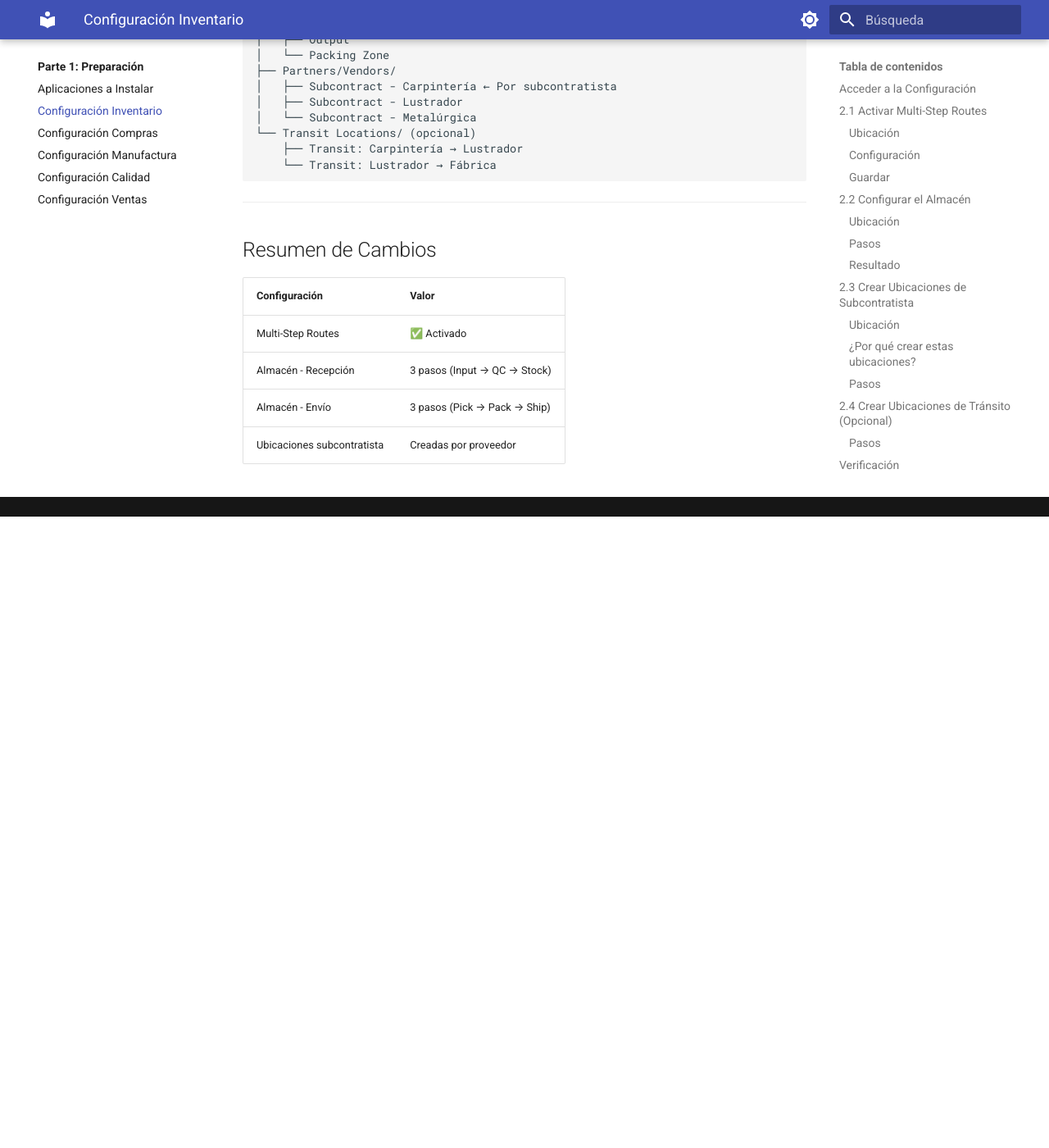
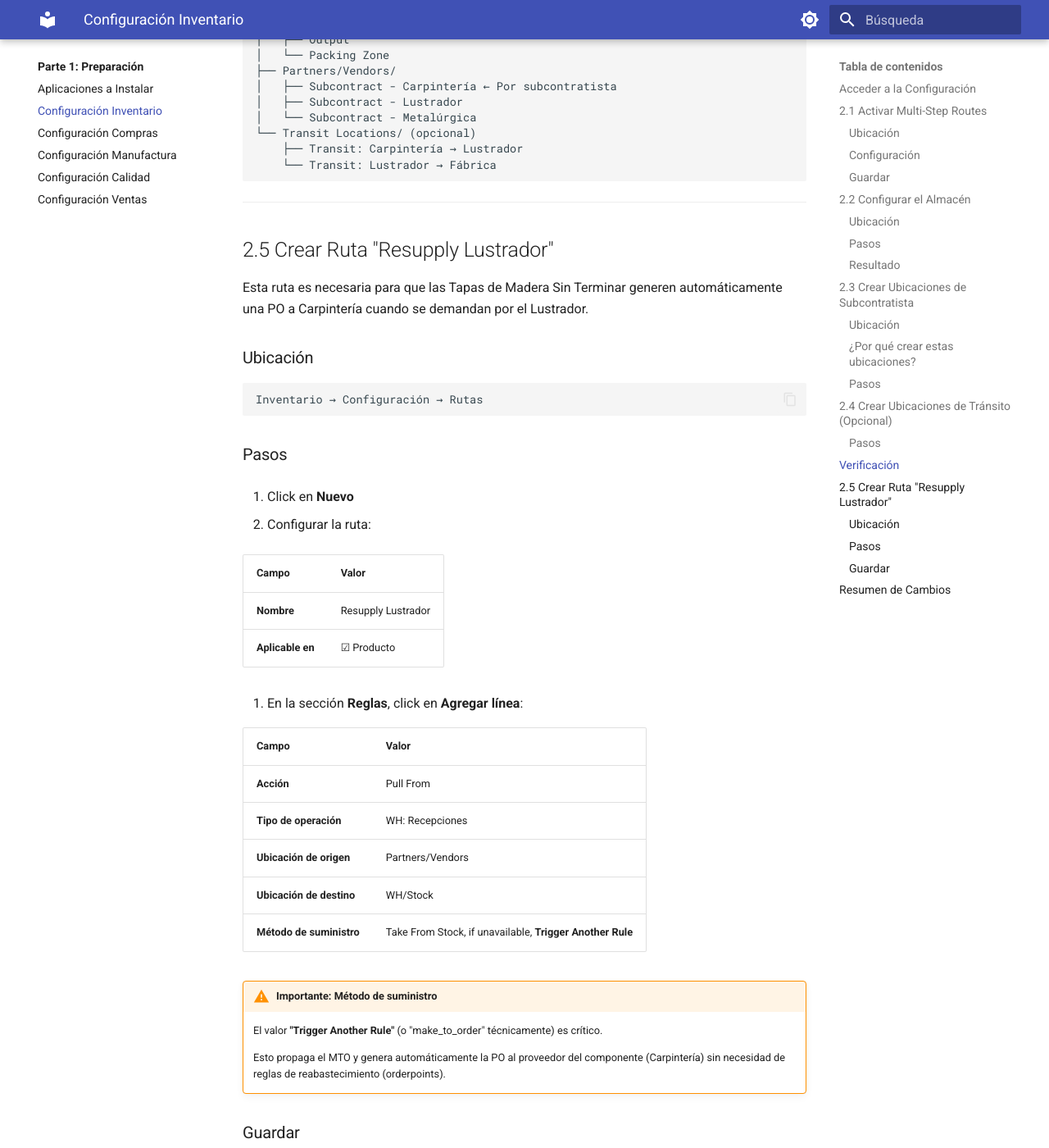
Before and after one commit to NLinks-SA/azul-ba, an MkDocs documentation site: the page built from docs/parte1/02-config-inventario.md, in a window 1280 px wide and 1400 px high, scrolled down 3441 px. Shown: the whole window at 82% size. Built offline with MkDocs 1.6.1 and Material for MkDocs 9.7.7, drawn with Linux system fonts in a browser that asks for light colours; before the commit the page ends 4071 px from its top, so only the background shows below that; some of the changed text lies outside the part shown.

Commit message:
fix: Use MTO pure instead of orderpoints for PO chain generation
- Remove orderpoints from setup.py - MTO propagation works natively
- Add "Resupply Lustrador" route documentation to Part 1
- Update product routes: Tapa Sin Terminar now uses Buy + MTO + Resupply Lustrador
- Document the MTO pure flow: Sale → MO → PO Lustrador → SBC MO → Move (MTO) → PO Carpintería
- Update verification tables with correct routes
- Fix broken link in 03-productos-componentes.md

🤖 Generated with [Claude Code](https://claude.com/claude-code)

Co-Authored-By: Claude <noreply@anthropic.com>

````diff
--- a/docs/parte1/02-config-inventario.md
+++ b/docs/parte1/02-config-inventario.md
@@ -143,6 +143,47 @@ Al finalizar deberías tener:
 
 ---
 
+## 2.5 Crear Ruta "Resupply Lustrador"
+
+Esta ruta es necesaria para que las Tapas de Madera Sin Terminar generen automáticamente una PO a Carpintería cuando se demandan por el Lustrador.
+
+### Ubicación
+```
+Inventario → Configuración → Rutas
+```
+
+### Pasos
+
+1. Click en **Nuevo**
+
+2. Configurar la ruta:
+
+| Campo | Valor |
+|-------|-------|
+| **Nombre** | Resupply Lustrador |
+| **Aplicable en** | ☑ Producto |
+
+3. En la sección **Reglas**, click en **Agregar línea**:
+
+| Campo | Valor |
+|-------|-------|
+| **Acción** | Pull From |
+| **Tipo de operación** | WH: Recepciones |
+| **Ubicación de origen** | Partners/Vendors |
+| **Ubicación de destino** | WH/Stock |
+| **Método de suministro** | Take From Stock, if unavailable, **Trigger Another Rule** |
+
+!!! warning "Importante: Método de suministro"
+    El valor **"Trigger Another Rule"** (o "make_to_order" técnicamente) es crítico.
+
+    Esto propaga el MTO y genera automáticamente la PO al proveedor del componente (Carpintería) sin necesidad de reglas de reabastecimiento (orderpoints).
+
+### Guardar
+
+Click en **Guardar**.
+
+---
+
 ## Resumen de Cambios
 
 | Configuración | Valor |
@@ -151,3 +192,4 @@ Al finalizar deberías tener:
 | Almacén - Recepción | 3 pasos (Input → QC → Stock) |
 | Almacén - Envío | 3 pasos (Pick → Pack → Ship) |
 | Ubicaciones subcontratista | Creadas por proveedor |
+| Ruta Resupply Lustrador | ✅ Creada con MTO |
````
Also changed, not shown: docs/anexos/script.md (+3 -3 lines), docs/parte2/03-productos-componentes.md (+9 -3 lines), docs/parte2/04-producto-final.md (+8 -4 lines), setup.py (+56 -39 lines).
